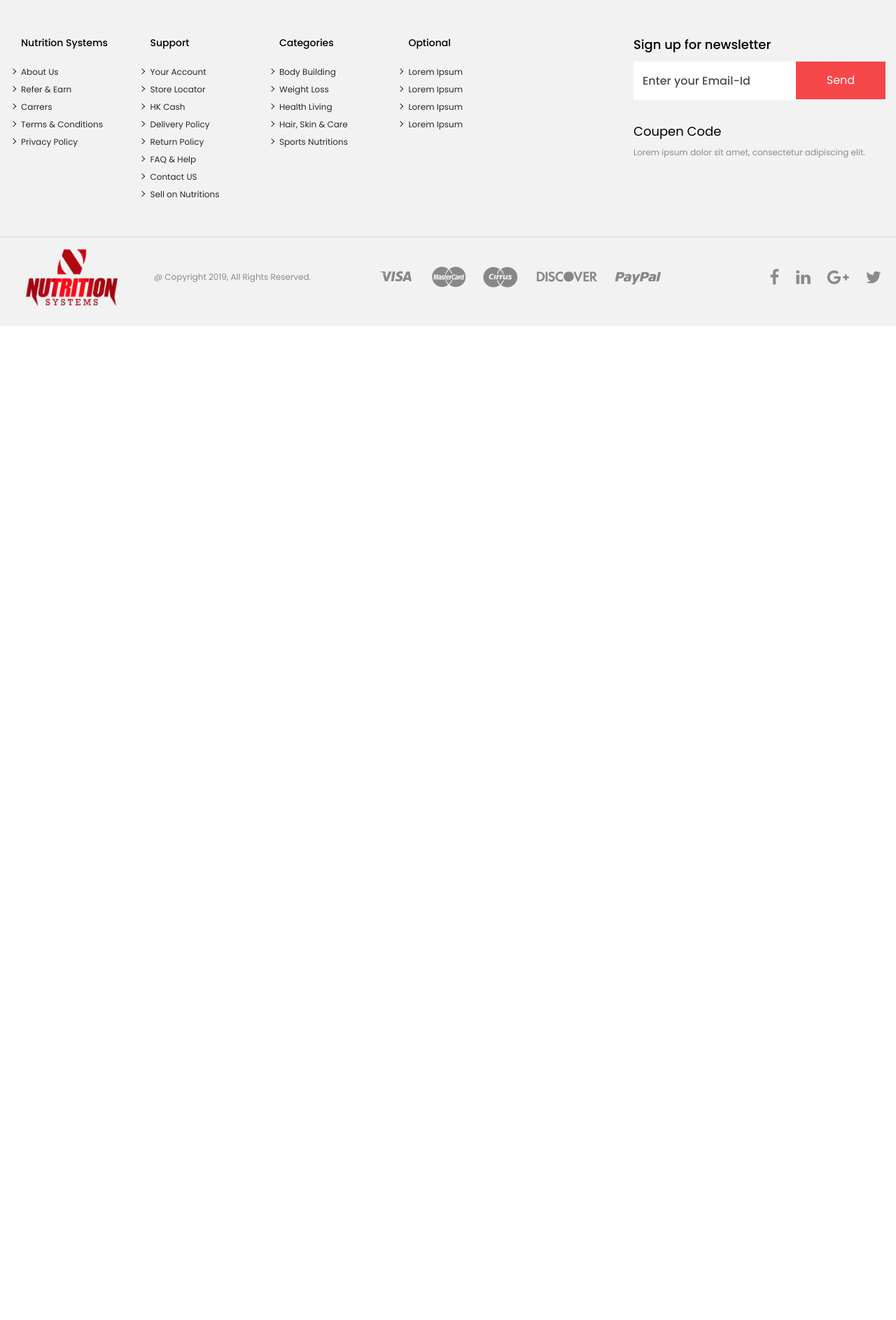
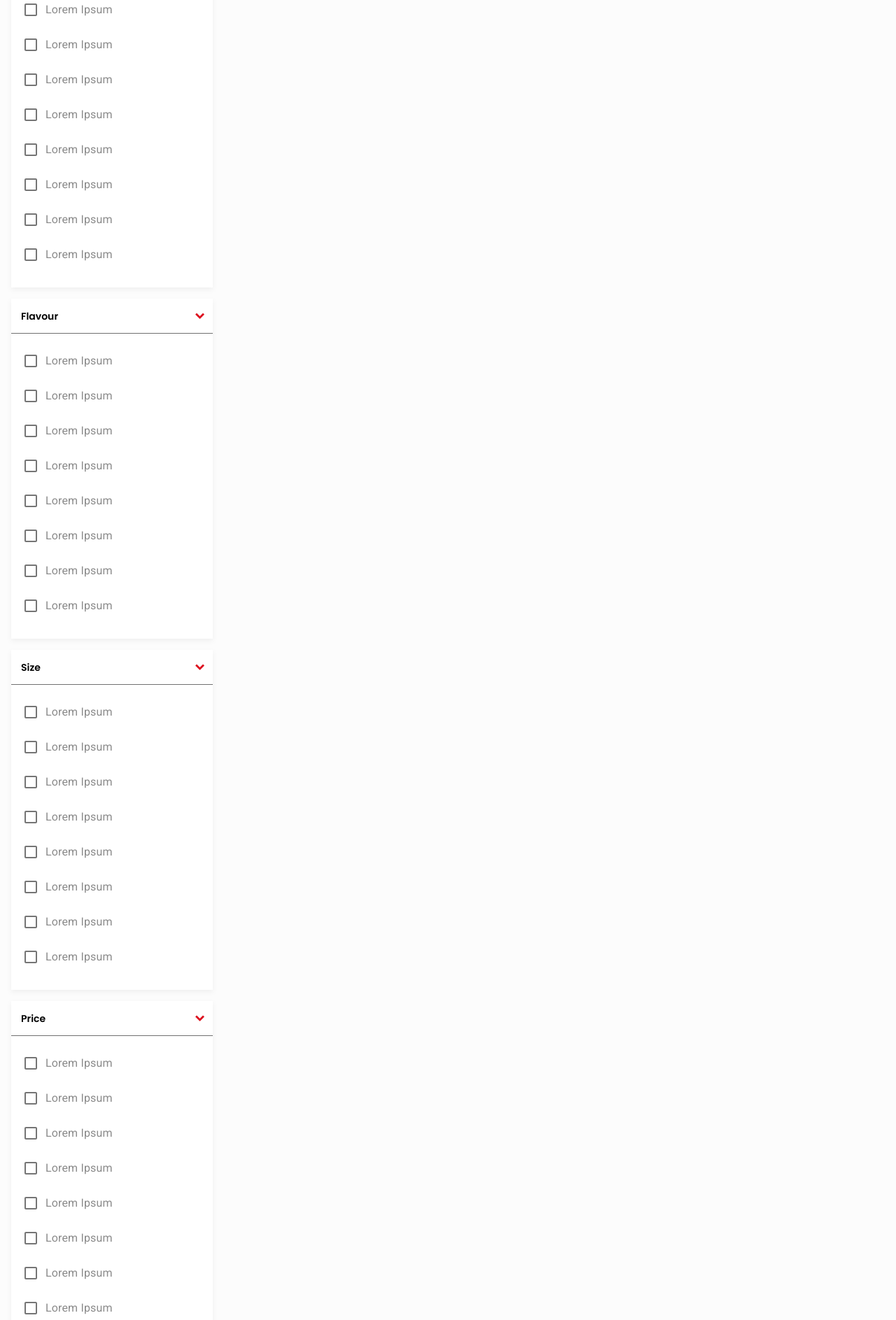
Before and after one commit to KaranPalan7507/NSEcomm, a React (Create React App) app in the folder nutrition/: page /product in a window 1280 px wide. Shown: the part 253-2140 px from the top of the page at 70% size. Before the commit the page ends 800 px from the top, so only its background shows below. Built offline with nearby package versions, Linux system fonts and the light colour scheme; no server answers.

Commit message:
wip accordian and product filter

```diff
--- a/nutrition/src/App.js
+++ b/nutrition/src/App.js
@@ -2,7 +2,7 @@ import "./App.scss";
 import React, { Component } from "react";
 import { BrowserRouter as Router, Route, Switch } from "react-router-dom";
 import ProductDetails from "./components/product/product_details";
-import ProductGrid from "./Pages/ProductGrid";
+import Product from "./Pages/Product";
 import AfterOrder from "./Pages/AfterOrder";
 import Header from "./shared/header";
 import Footer from "./shared/footer";
@@ -19,7 +19,7 @@ class App extends Component {
           <Router>
             <Route exact path="/product_details" component={ProductDetails} />
             <Route exact path="/login" component={LoginSignUp} />
-            <Route path="/grid" component={ProductGrid} />
+            <Route path="/product" component={Product} />
             <Route
               path="/order-success"
               component={() => <AfterOrder success={true} />}
--- /dev/null
+++ b/nutrition/src/Common/Accordian/index.js
@@ -0,0 +1,27 @@
+import React from "react";
+import "./style.scss";
+export default class Accordian extends React.Component {
+  state = {
+    isOpen: true
+  };
+  toggleAccordion = () => {
+    this.setState({ isOpen: !this.state.isOpen });
+  };
+  render() {
+    return (
+      <div
+        className={
+          this.state.isOpen ? "accordion__section open" : "accordion__section"
+        }
+      >
+        <div className="accordion__title" onClick={this.toggleAccordion}>
+          <span>{this.props.title}</span>
+          <em className="fa fa fa-chevron-right icon" />
+        </div>
+        <div className="accordion__content">
+          <div className="accordion__text">{this.props.children}</div>
+        </div>
+      </div>
+    );
+  }
+}
--- /dev/null
+++ b/nutrition/src/Common/Accordian/style.scss
@@ -0,0 +1,48 @@
+.accordion__section {
+  display: flex;
+  flex-direction: column;
+  background-color: #ffffff;
+  margin: 16px;
+  filter: drop-shadow(0px 3px 3.5px rgba(0, 0, 0, 0.05));
+  .icon {
+    transition: all 0.3s linear;
+    color: #dd121f;
+  }
+
+  &.open {
+    .accordion__content {
+      max-height: initial;
+    }
+    .icon {
+      transform: rotate(90deg);
+    }
+  }
+  .accordion__content {
+    background-color: white;
+    overflow: hidden;
+    transition: max-height 0.6s ease;
+    max-height: 0;
+  }
+}
+
+.accordion__title {
+  border-bottom: 1px solid #707070;
+  cursor: pointer;
+  user-select: none;
+  display: flex;
+  justify-content: space-between;
+  align-items: center;
+  font-size: 14px;
+  color: #000000;
+  font-family: "Poppins";
+  font-weight: 600;
+  height: 50px;
+  padding: 0 1em;
+}
+
+.accordion__text {
+  font-family: "Open Sans", sans-serif;
+  font-weight: 400;
+  font-size: 14px;
+  padding: 18px;
+}
--- a/nutrition/src/Pages/LoginSignUp/style.scss
+++ b/nutrition/src/Pages/LoginSignUp/style.scss
@@ -26,9 +26,12 @@
     color: #ec3032;
   }
   .continue-text {
+    color: #25292b;
     font-size: 14px;
-    font-weight: 700;
-    color: black;
+    padding: 10px 10px 10px 0;
+    margin: 0;
+    font-weight: 600;
+    line-height: normal;
   }
 
   .login-btn {
@@ -57,9 +60,13 @@
     }
   }
   .terms-text {
+    margin-top: 10px;
+    font-size: 12px;
     text-align: center;
-    color: rgba(0, 0, 0, 0.54);
-    font-size: 14px;
+    font-weight: 500;
+    line-height: 15px;
+    color: #929495;
+    font-family: Poppins;
   }
 }
 .login-wrapper {
--- /dev/null
+++ b/nutrition/src/Pages/Product/filter.js
@@ -0,0 +1,148 @@
+import React from "react";
+import Accordian from "./../../Common/Accordian";
+import { Fab, FormControlLabel, Checkbox } from "@material-ui/core";
+import messages from "./../../utils/messages";
+export default class Filter extends React.Component {
+  render() {
+    return (
+      <div>
+        <Accordian title="Category">
+          <FormControlLabel
+            control={<Checkbox />}
+            label={messages.common.filter_text}
+          />
+          <FormControlLabel
+            control={<Checkbox />}
+            label={messages.common.filter_text}
+          />
+          <FormControlLabel
+            control={<Checkbox />}
+            label={messages.common.filter_text}
+          />
+          <FormControlLabel
+            control={<Checkbox />}
+            label={messages.common.filter_text}
+          />
+          <FormControlLabel
+            control={<Checkbox />}
+            label={messages.common.filter_text}
+          />
+          <FormControlLabel
+            control={<Checkbox />}
+            label={messages.common.filter_text}
+          />
+          <FormControlLabel
+            control={<Checkbox />}
+            label={messages.common.filter_text}
+          />
+          <FormControlLabel
+            control={<Checkbox />}
+            label={messages.common.filter_text}
+          />
+        </Accordian>
+        <Accordian title="Flavour">
+          <FormControlLabel
+            control={<Checkbox />}
+            label={messages.common.filter_text}
+          />
+          <FormControlLabel
+            control={<Checkbox />}
+            label={messages.common.filter_text}
+          />
+          <FormControlLabel
+            control={<Checkbox />}
+            label={messages.common.filter_text}
+          />
+          <FormControlLabel
+            control={<Checkbox />}
+            label={messages.common.filter_text}
+          />
+          <FormControlLabel
+            control={<Checkbox />}
+            label={messages.common.filter_text}
+          />
+          <FormControlLabel
+            control={<Checkbox />}
+            label={messages.common.filter_text}
+          />
+          <FormControlLabel
+            control={<Checkbox />}
+            label={messages.common.filter_text}
+          />
+          <FormControlLabel
+            control={<Checkbox />}
+            label={messages.common.filter_text}
+          />
+        </Accordian>
+        <Accordian title="Size">
+          <FormControlLabel
+            control={<Checkbox />}
+            label={messages.common.filter_text}
+          />
+          <FormControlLabel
+            control={<Checkbox />}
+            label={messages.common.filter_text}
+          />
+          <FormControlLabel
+            control={<Checkbox />}
+            label={messages.common.filter_text}
+          />
+          <FormControlLabel
+            control={<Checkbox />}
+            label={messages.common.filter_text}
+          />
+          <FormControlLabel
+            control={<Checkbox />}
+            label={messages.common.filter_text}
+          />
+          <FormControlLabel
+            control={<Checkbox />}
+            label={messages.common.filter_text}
+          />
+          <FormControlLabel
+            control={<Checkbox />}
+            label={messages.common.filter_text}
+          />
+          <FormControlLabel
+            control={<Checkbox />}
+            label={messages.common.filter_text}
+          />
+        </Accordian>
+        <Accordian title="Price">
+          <FormControlLabel
+            control={<Checkbox />}
+            label={messages.common.filter_text}
+          />
+          <FormControlLabel
+            control={<Checkbox />}
+            label={messages.common.filter_text}
+          />
+          <FormControlLabel
+            control={<Checkbox />}
+            label={messages.common.filter_text}
+          />
+          <FormControlLabel
+            control={<Checkbox />}
+            label={messages.common.filter_text}
+          />
+          <FormControlLabel
+            control={<Checkbox />}
+            label={messages.common.filter_text}
+          />
+          <FormControlLabel
+            control={<Checkbox />}
+            label={messages.common.filter_text}
+          />
+          <FormControlLabel
+            control={<Checkbox />}
+            label={messages.common.filter_text}
+          />
+          <FormControlLabel
+            control={<Checkbox />}
+            label={messages.common.filter_text}
+          />
+        </Accordian>
+      </div>
+    );
+  }
+}
--- /dev/null
+++ b/nutrition/src/Pages/Product/index.js
@@ -0,0 +1,23 @@
+import React from "react";
+import "./style.scss";
+import ProductGrid from "../ProductGrid";
+import Filter from "./filter";
+
+export default class Product extends React.Component {
+  state = {
+    view: "grid"
+  };
+  render() {
+    return (
+      <div className="product-wrapper">
+        <div className="left-side">
+          <Filter />
+        </div>
+        <div className="right-side">
+          <div>sort section</div>
+          <ProductGrid />
+        </div>
+      </div>
+    );
+  }
+}
--- /dev/null
+++ b/nutrition/src/Pages/Product/style.scss
@@ -0,0 +1,10 @@
+.product-wrapper {
+  display: flex;
+  background-color: rgba(211, 211, 211, 0.078);
+  .left-side {
+    width: 25%;
+  }
+  .right-side {
+    width: 75%;
+  }
+}
--- a/nutrition/src/utils/messages.js
+++ b/nutrition/src/utils/messages.js
@@ -36,7 +36,8 @@ const messages = {
     signup_text:
       "Your number is safe with us. We won't share your details with anyone.",
     email_subscribe:
-      "I want to subscribe for promotional text and emails with exciting offers on nutritionsystems.co.in"
+      "I want to subscribe for promotional text and emails with exciting offers on nutritionsystems.co.in",
+    filter_text: "Lorem Ipsum"
   }
 };
 
```
